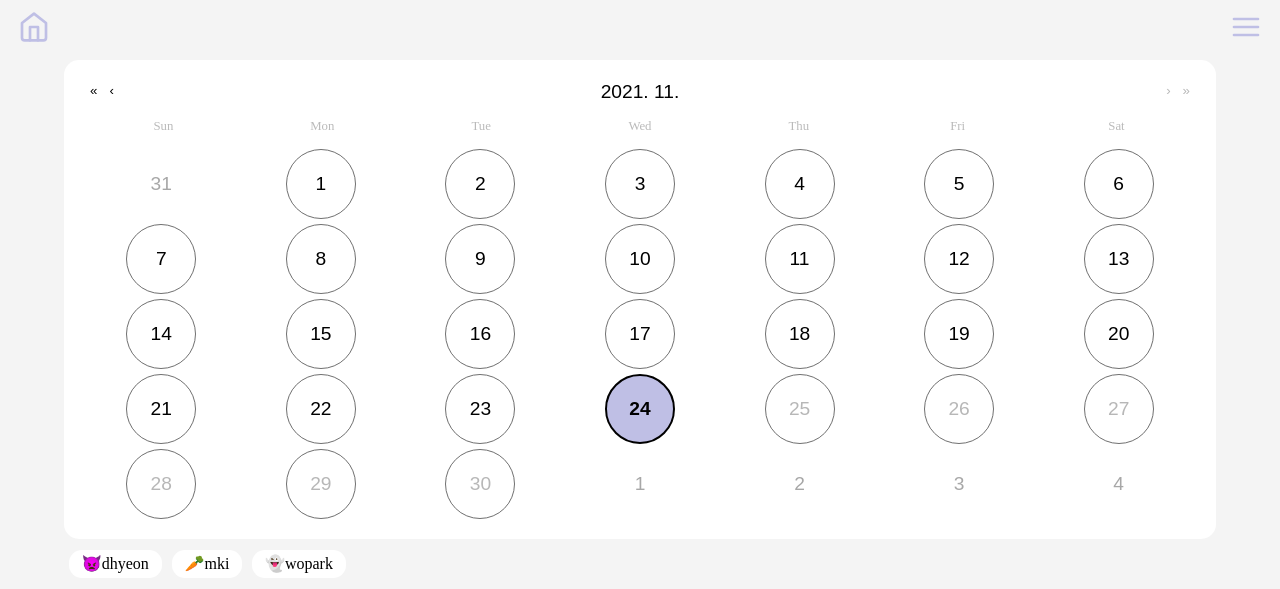
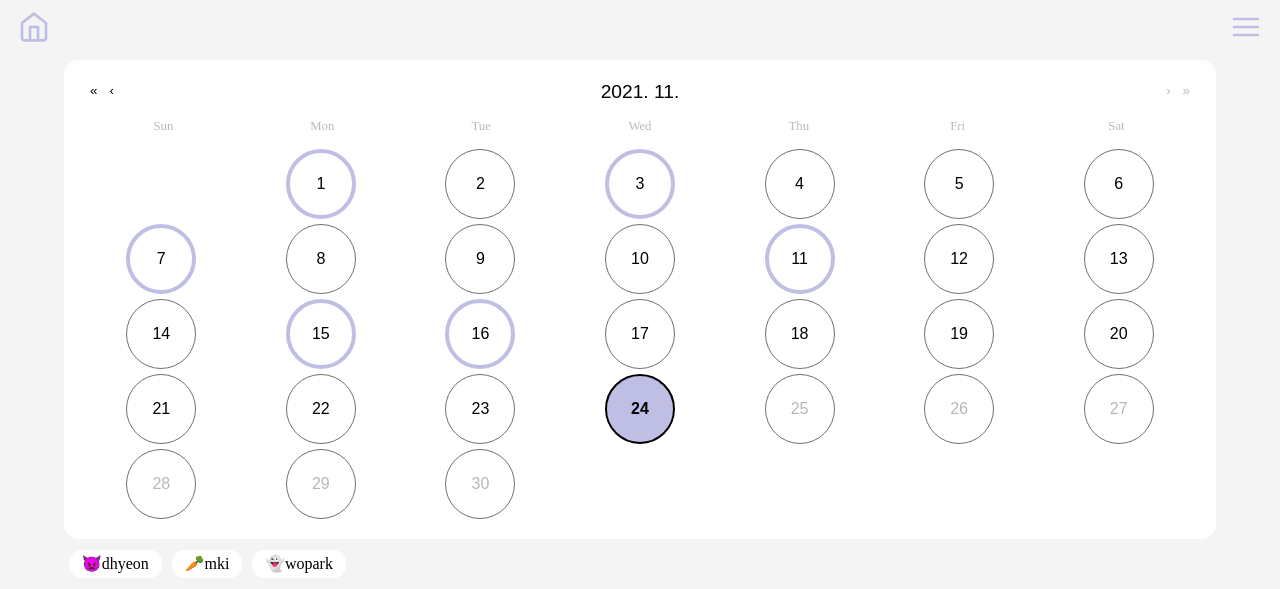
Before and after one commit to 42openproject/whatdidyoueat, a React (Create React App) app in the folder client/: page /main in a window 1280 px wide. Shown: the top 589 px of the page. Built offline with nearby package versions, Linux system fonts and the light colour scheme; no server answers; data requests are answered from the project's data file.

Commit message:
FEAT #53 - 더미 데이터 받아와서 달력에 띄우는 기능 추가

```diff
--- a/client/db.json
+++ b/client/db.json
@@ -39,7 +39,7 @@
     {
       "id": "dhyeon",
       "success": true,
-      "data": [1, 3, 5, 7, 9],
+      "data": [1, 3, 7, 11, 15, 16],
       "message": "success"
     }
   ]
--- a/client/src/MainPageView/MainCalendar.js
+++ b/client/src/MainPageView/MainCalendar.js
@@ -4,35 +4,67 @@ import Calendar from 'react-calendar';
 import '../stylesheets/MainCalendar.css';
 
 const MainCalendar = ({ clickedDay, setClickedDay }) => {
-  const [date, setDate] = useState(new Date());
+  const [dateVal, setDateVal] = useState(new Date());
+  const [monthVal, setMonthVal] = useState(new Date());
+  const [postedDate, setPostedDate] = useState([]);
 
   const onClickDay = e => {
     console.log(`${e.getMonth() + 1}월 ${e.getDate()}일 입니다`);
     setClickedDay(`${e.getMonth() + 1}월 ${e.getDate()}일 입니다`);
   };
 
+  const setPostedDay = allday => {
+    // console.log(view);
+    if (
+      postedDate.find(
+        d =>
+          d === allday.date.getDate() &&
+          allday.activeStartDate.getMonth() === allday.date.getMonth(),
+      )
+    )
+      return 'calendal--posted-date';
+    return '';
+  };
+
   // test api
   useEffect(async () => {
     const response = await axios.get(`http://localhost:8000/calendar/dhyeon`);
 
-    console.log(response);
+    console.log(response.data.data);
+    setPostedDate(response.data.data);
   }, []);
+
+  const testFormat = () => {
+    return new Intl.DateTimeFormat('ko-KR', {
+      year: 'numeric',
+      month: 'numeric',
+    }).format(monthVal);
+  };
+
+  const onActiveStartDateChange = data => {
+    console.log(data);
+    const oldDate = dateVal;
+    if (data.action !== 'onChange') setMonthVal(data.activeStartDate);
+  };
 
   return (
     <>
       <Calendar
         // className="main-calendar"
-        onChange={setDate}
-        value={date}
+        onChange={setDateVal}
+        value={dateVal}
         maxDate={new Date()}
         locale="en-US"
         onClickDay={onClickDay}
-        formatMonthYear={() =>
-          new Intl.DateTimeFormat('ko-KR', {
-            year: 'numeric',
-            month: 'numeric',
-          }).format(date)
-        }
+        // formatMonthYear={() =>
+        //   new Intl.DateTimeFormat('ko-KR', {
+        //     year: 'numeric',
+        //     month: 'numeric',
+        //   }).format(dateVal)
+        // }
+        formatMonthYear={testFormat}
+        tileClassName={setPostedDay}
+        onActiveStartDateChange={onActiveStartDateChange}
       />
     </>
   );
--- a/client/src/stylesheets/MainCalendar.css
+++ b/client/src/stylesheets/MainCalendar.css
@@ -38,16 +38,15 @@ button {
   border-radius: 50%;
   width: 10vw;
   height: 10vw;
-  font-size: 1.2rem;
+  font-size: 1rem;
   text-align: center;
-  /* line-height: 1.7rem; */
   max-width: 70px !important;
   max-height: 70px;
 }
 
 .react-calendar__month-view__days__day--neighboringMonth {
-  color: rgb(167, 167, 167);
   border: none;
+  visibility: hidden;
 }
 
 .react-calendar__tile abbr {
@@ -62,3 +61,7 @@ button {
   border: 2px solid black;
   font-weight: 600;
 }
+
+.calendal--posted-date {
+  border: 4px solid #bfbfe5;
+}
--- a/client/src/stylesheets/MainPage.css
+++ b/client/src/stylesheets/MainPage.css
@@ -29,7 +29,7 @@ input {
 
 .main-calendar-wrap {
   width: 90vw;
-  min-width: 350px;
+  min-width: 280px;
   /* max-width: 600px; */
   min-height: 50px;
   border-radius: 15px;
```
